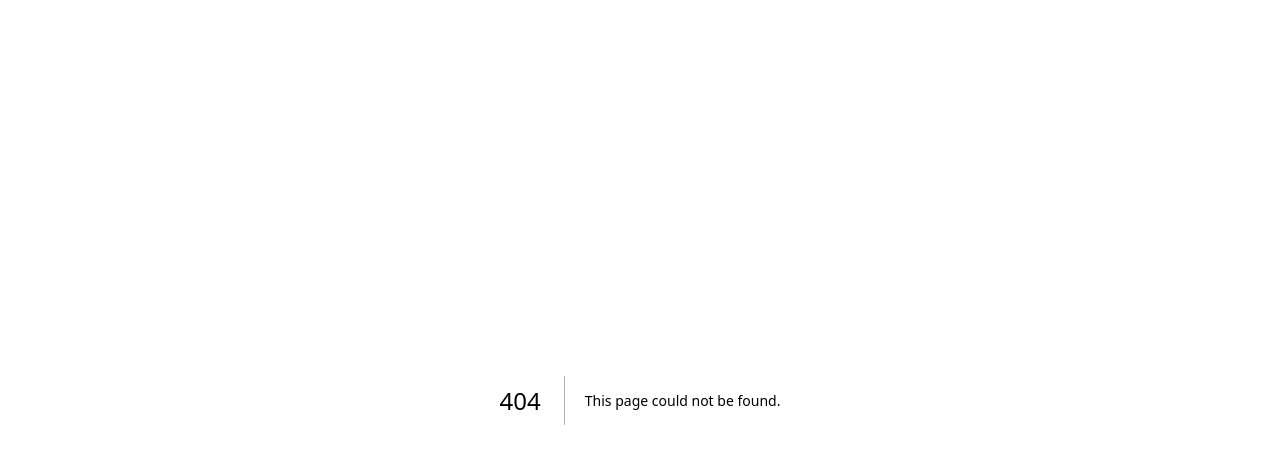
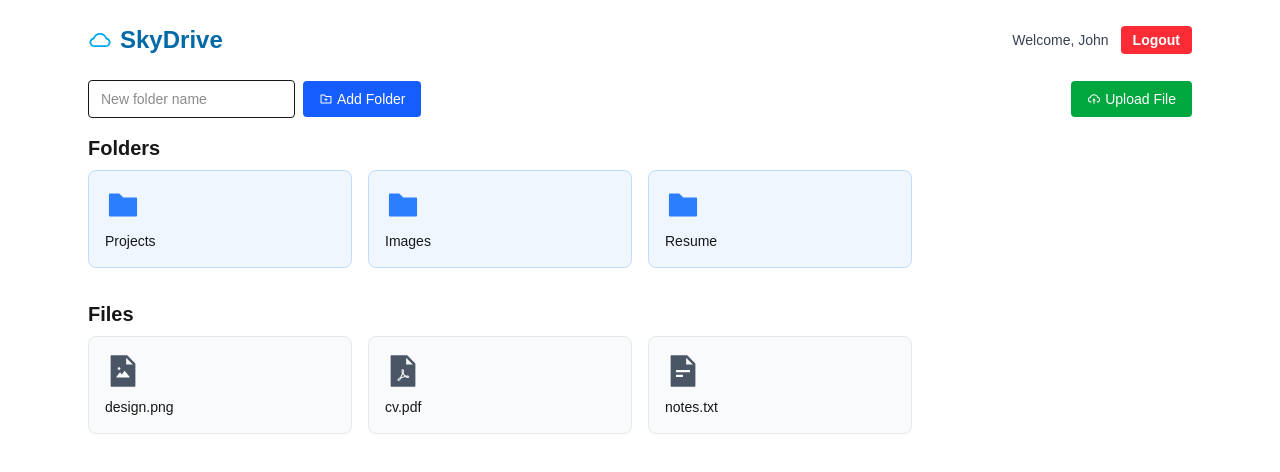
Before and after one commit to dSumitabha/skydrive, a Next.js app: page /dashboard in a window 1280 px wide. Before the commit this address had no page. Shown: the top 472 px of the page. Built offline with nearby package versions, Linux system fonts and the light colour scheme.

Commit message:
static view of Dashboard page

```diff
--- a/package.json
+++ b/package.json
@@ -14,7 +14,8 @@
     "mongoose": "^8.13.2",
     "next": "15.2.5",
     "react": "^19.0.0",
-    "react-dom": "^19.0.0"
+    "react-dom": "^19.0.0",
+    "react-icons": "^5.5.0"
   },
   "devDependencies": {
     "@tailwindcss/postcss": "^4",
--- /dev/null
+++ b/src/app/dashboard/page.js
@@ -0,0 +1,61 @@
+import { AiOutlineCloud } from "react-icons/ai";
+import FolderItem from "@/components/FolderItem";
+import FileItem from "@/components/FileItem";
+import AddFolder from "@/components/AddFolder";
+import UploadFile from "@/components/UploadFile";
+
+export default function Dashboard() {
+  const folders = [
+    { id: 1, name: "Projects" },
+    { id: 2, name: "Images" },
+    { id: 3, name: "Resume" }
+  ];
+
+  const files = [
+    { id: 1, name: "design.png", type: "image/png" },
+    { id: 2, name: "cv.pdf", type: "application/pdf" },
+    { id: 3, name: "notes.txt", type: "text/plain" }
+  ];
+
+  return (
+    <main className="p-6 max-w-6xl mx-auto">
+        <header className="flex items-center justify-between flex-wrap gap-4 text-lg font-semibold mb-6">
+            <div className="flex items-center gap-2 text-2xl">
+                <AiOutlineCloud className="text-sky-500" />
+                <span className="text-sky-700">SkyDrive</span>
+            </div>
+
+            <div className="flex items-center gap-3 text-sm">
+                <span className="text-gray-700 font-medium">Welcome, John</span>
+                <button className="px-3 py-1 bg-red-500 hover:bg-red-600 text-white rounded">
+                Logout
+                </button>
+            </div>
+        </header>
+
+
+      <div className="flex items-center justify-between mb-4">
+        <AddFolder />
+        <UploadFile />
+      </div>
+
+      <section className="mb-8">
+        <h2 className="text-xl font-semibold mb-2">Folders</h2>
+        <div className="grid grid-cols-2 sm:grid-cols-3 md:grid-cols-4 gap-4">
+          {folders.map((folder) => (
+            <FolderItem key={folder.id} name={folder.name} />
+          ))}
+        </div>
+      </section>
+
+      <section>
+        <h2 className="text-xl font-semibold mb-2">Files</h2>
+        <div className="grid grid-cols-2 sm:grid-cols-3 md:grid-cols-4 gap-4">
+          {files.map((file) => (
+            <FileItem key={file.id} name={file.name} type={file.type} />
+          ))}
+        </div>
+      </section>
+    </main>
+  );
+}
--- /dev/null
+++ b/src/components/AddFolder.jsx
@@ -0,0 +1,23 @@
+"use client";
+import { useState } from "react";
+import { AiOutlineFolderAdd } from "react-icons/ai";
+
+export default function AddFolder() {
+  const [folderName, setFolderName] = useState("");
+
+  const handleAdd = () => {
+    if (!folderName) return;
+    alert(`Creating folder: ${folderName}`);
+    setFolderName("");
+  };
+
+  return (
+    <div className="flex items-center gap-2">
+      <input type="text" value={folderName} onChange={(e) => setFolderName(e.target.value)} placeholder="New folder name" className="border rounded px-3 py-2 text-sm" />
+      <button onClick={handleAdd} className="flex items-center gap-1 bg-blue-600 text-white px-4 py-2 rounded hover:bg-blue-700 text-sm">
+        <AiOutlineFolderAdd />
+        Add Folder
+      </button>
+    </div>
+  );
+}
--- /dev/null
+++ b/src/components/FileItem.jsx
@@ -0,0 +1,21 @@
+import {
+    AiFillFilePdf,
+    AiFillFileImage,
+    AiFillFileText,
+    AiFillFileUnknown
+  } from "react-icons/ai";
+
+  export default function FileItem({ name, type }) {
+    let Icon = AiFillFileUnknown;
+
+    if (type.includes("pdf")) Icon = AiFillFilePdf;
+    else if (type.includes("image")) Icon = AiFillFileImage;
+    else if (type.includes("text")) Icon = AiFillFileText;
+
+    return (
+      <div className="bg-gray-50 border border-gray-200 rounded-lg p-4 hover:shadow transition cursor-pointer">
+        <Icon className="text-4xl text-gray-600 mb-2" />
+        <p className="text-sm font-medium break-words">{name}</p>
+      </div>
+    );
+  }
--- /dev/null
+++ b/src/components/FolderItem.jsx
@@ -0,0 +1,10 @@
+import { AiFillFolder } from "react-icons/ai";
+
+export default function FolderItem({ name }) {
+  return (
+    <div className="bg-blue-50 border border-blue-200 rounded-lg p-4 hover:shadow transition cursor-pointer">
+      <AiFillFolder className="text-4xl text-blue-500 mb-2" />
+      <p className="text-sm font-medium break-words">{name}</p>
+    </div>
+  );
+}
--- /dev/null
+++ b/src/components/UploadFile.jsx
@@ -0,0 +1,18 @@
+"use client";
+import { AiOutlineCloudUpload } from "react-icons/ai";
+
+export default function UploadFile() {
+  const handleUpload = (e) => {
+    const file = e.target.files[0];
+    if (!file) return;
+    alert(`Uploading: ${file.name}`);
+  };
+
+  return (
+    <label className="flex items-center gap-1 bg-green-600 text-white px-4 py-2 rounded hover:bg-green-700 text-sm cursor-pointer">
+      <AiOutlineCloudUpload />
+      Upload File
+      <input type="file" onChange={handleUpload} className="hidden" />
+    </label>
+  );
+}
```
Also changed, not shown: 1 other file (tests, documents, lock files or other folders).
